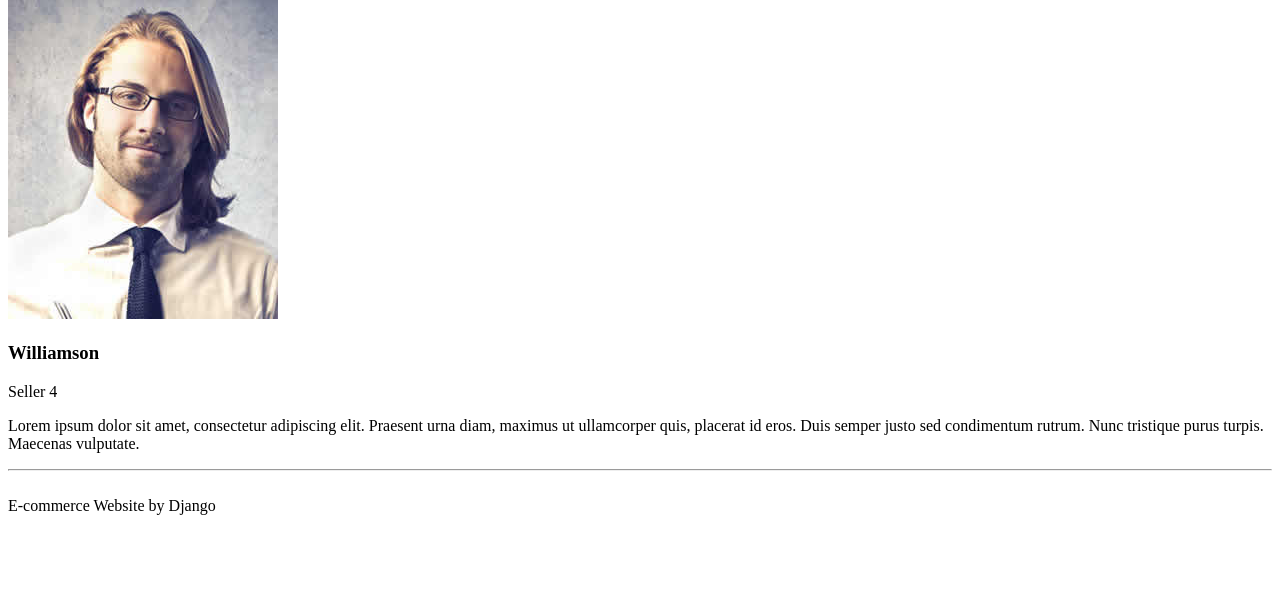
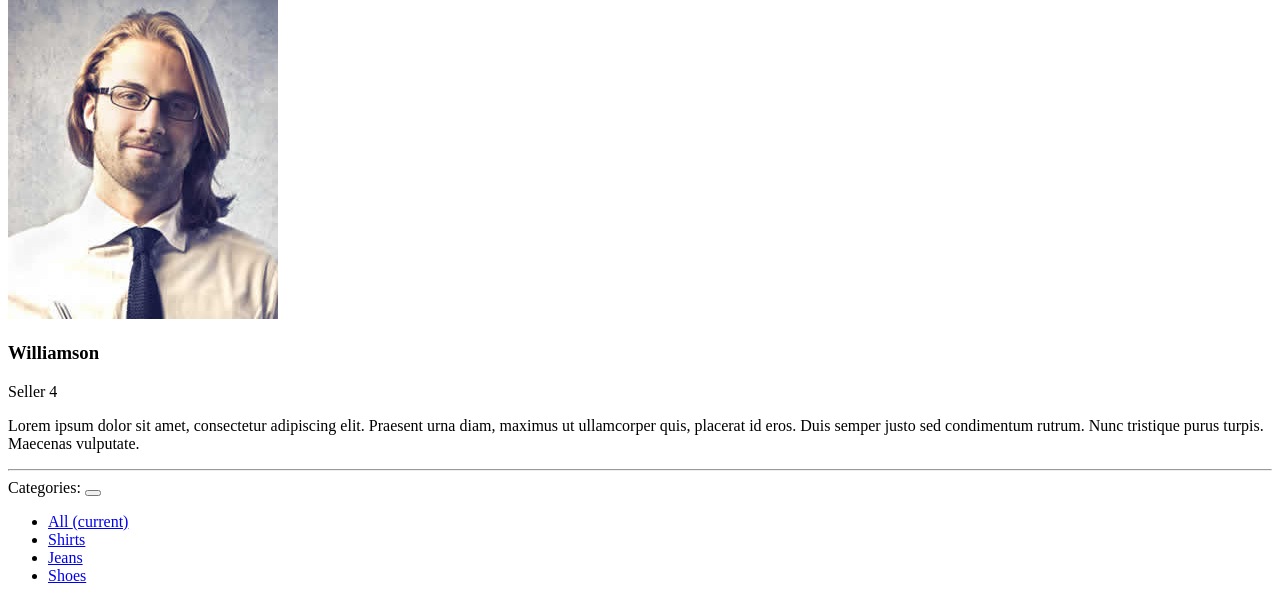
Before and after one commit to Mohamed-Abd-Elazeem/ecommerce-website-django, a Django app: page /aboutus/ in a window 1280 px wide. Shown: the part 2798-3399 px from the top of the page. Before the commit the page ends 3313 px from the top, so only its background shows below. Run offline with Django 3.2, Linux system fonts and the light colour scheme; some libraries are stand-ins or nearby versions.

Commit message:
Update footer.html

```diff
--- a/myapp/templates/footer.html
+++ b/myapp/templates/footer.html
@@ -1,24 +1,34 @@
-<footer class="page-footer ">
-    <!-- Social icons -->
-    <div class="pb-2">
-    </br>
-      <a href="https://www.facebook.com/#" target="_blank">
-        <i class="fab fa-facebook-f mr-4"></i>
-      </a>
+<!--Navbar-->
+<nav class="navbar navbar-expand-lg navbar-dark mdb-color lighten-6 mt-3 mb-3">
 
-      <a href="https://twitter.com/#" target="_blank">
-        <i class="fab fa-twitter mr-4"></i>
-      </a>
+    <!-- Navbar brand -->
+    <span class="navbar-brand">Categories:</span>
 
-      <a href="https://www.youtube.com/#" target="_blank">
-        <i class="fab fa-youtube mr-4"></i>
-      </a>
+    <!-- Collapse button -->
+    <button class="navbar-toggler" type="button" data-toggle="collapse" data-target="#basicExampleNav"
+      aria-controls="basicExampleNav" aria-expanded="false" aria-label="Toggle navigation">
+      <span class="navbar-toggler-icon"></span>
+    </button>
 
-      <a href="https://plus.google.com/#" target="_blank">
-        <i class="fab fa-google-plus-g mr-4"></i>
-      </a>
-    </div>
-
-    <div class="footer-copyright py-3">E-commerce Website by Django</div>
-
-  </footer>
+    <!-- Collapsible content -->
+    <div class="collapse navbar-collapse" id="basicExampleNav">
+      <!-- Links -->
+      <ul class="navbar-nav mr-auto">
+        <li class="nav-item active">
+          <a class="nav-link" href="/allproducts">All
+            <span class="sr-only">(current)</span>
+          </a>
+        </li>
+        <li class="nav-item">
+          <a class="nav-link" href="/filter/1">Shirts</a>
+        </li>
+        <li class="nav-item">
+          <a class="nav-link" href="/filter/2">Jeans</a>
+        </li>
+        <li class="nav-item">
+          <a class="nav-link" href="/filter/3">Shoes</a>
+        </li>
+      </ul>
+      <!-- Links -->
+  </nav>
+  <!--/.Navbar-->
```
